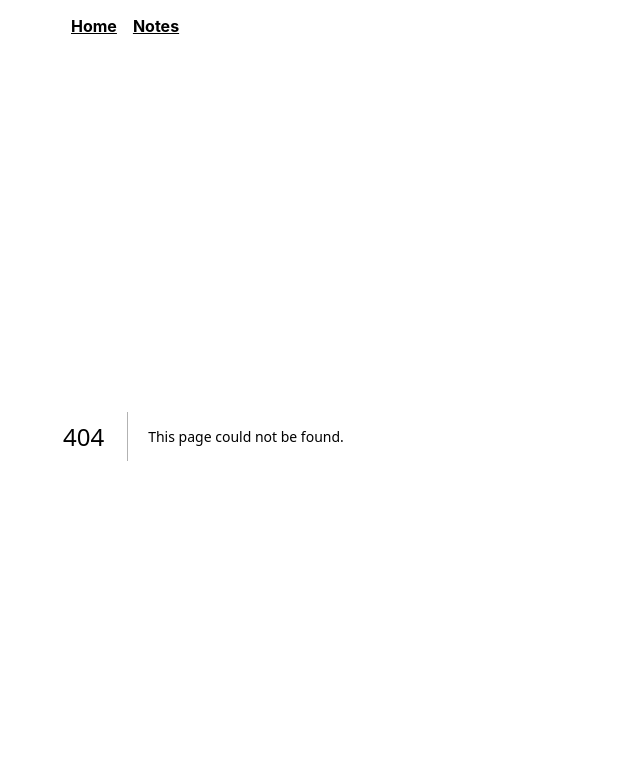
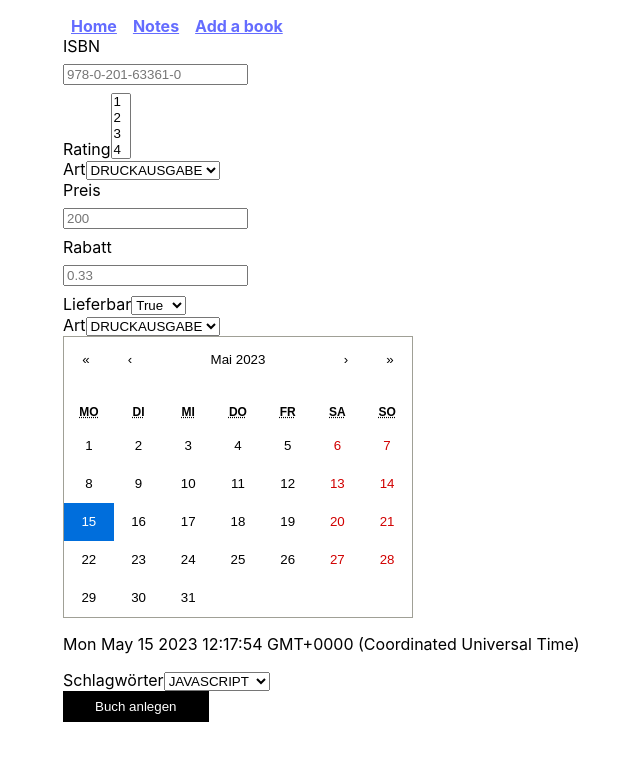
Before and after one commit to Yuszi/BuchWeb, a Next.js app: page /create in a window 1280 px wide. Before the commit this address had no page. Shown: the top 760 px of the page, without its empty margins (1-641 px from the left). Built offline with nearby package versions, Linux system fonts and the light colour scheme.

Commit message:
more focus on adding book

```diff
--- a/package.json
+++ b/package.json
@@ -17,12 +17,15 @@
     "@types/react-dom": "18.2.4",
     "axios": "1.4.0",
     "bootstrap": "5.2.3",
+    "cdbreact": "^1.5.17",
     "eslint": "8.40.0",
     "eslint-config-next": "13.4.2",
     "fontawesome": "5.6.3",
+    "mdbreact": "^5.2.0",
     "next": "13.4.2",
     "prettier": "2.8.8",
     "react": "18.2.0",
+    "react-calendar": "^4.2.1",
     "react-dom": "18.2.0",
     "typescript": "5.0.4"
   },
--- /dev/null
+++ b/src/app/create/page.tsx
@@ -0,0 +1,85 @@
+"use client";
+import { useState } from 'react';
+import Calendar from 'react-calendar';
+import 'react-calendar/dist/Calendar.css';
+import styles from '../page.module.css';
+import { CDBRating, CDBContainer } from 'cdbreact';
+
+export default function Create(){
+
+  const [calendarDate, SetCalendarDate] = useState(new Date());
+
+  const handleDateChange = (date: Date) => {
+    SetCalendarDate(date);
+    console.log(calendarDate);
+  };
+
+    return(
+        <form>
+  <div className="form-group">
+    <label htmlFor="exampleFormControlInput1">ISBN</label>
+    <input type="email" className="form-control" id="exampleFormControlInput1" placeholder="978-0-201-63361-0" />
+  </div>
+  <div className="form-group">
+    <label htmlFor="exampleFormControlSelect2">Rating</label>
+    <select multiple className="form-control" id="exampleFormControlSelect2">
+      <option>1</option>
+      <option>2</option>
+      <option>3</option>
+      <option>4</option>
+      <option>5</option>
+      <option>6</option>
+      <option>7</option>
+      <option>8</option>
+      <option>9</option>
+      <option>10</option>
+    </select>
+  </div>
+  <div className="form-group">
+    <label htmlFor="exampleFormControlSelect1">Art</label>
+    <select className="form-control" id="exampleFormControlSelect1">
+      <option>DRUCKAUSGABE</option>
+      <option>KINDLE</option>
+    </select>
+  </div>
+  <div className="form-group">
+    <label htmlFor="exampleFormControlInput1">Preis</label>
+    <input type="email" className="form-control" id="exampleFormControlInput1" placeholder="200" />
+  </div>
+  <div className="form-group">
+    <label htmlFor="exampleFormControlInput1">Rabatt</label>
+    <input type="email" className="form-control" id="exampleFormControlInput1" placeholder="0.33" />
+  </div>
+  <div className="form-group">
+    <label htmlFor="exampleFormControlSelect1">Lieferbar</label>
+    <select className="form-control" id="exampleFormControlSelect1">
+      <option>True</option>
+      <option>False</option>
+    </select>
+  </div>
+  <div className="form-group">
+    <label htmlFor="exampleFormControlSelect1">Art</label>
+    <select className="form-control" id="exampleFormControlSelect1">
+      <option>DRUCKAUSGABE</option>
+      <option>KINDLE</option>
+    </select>
+  </div>
+  <Calendar value={calendarDate}
+            onChange={handleDateChange}
+            showNeighboringMonth={false}
+            locale={'de-DE'}
+  ></Calendar>
+  <p>{calendarDate.toString()}</p>
+  <div className="form-group">
+    <label htmlFor="exampleFormControlSelect1">Schlagwörter</label>
+    <select className="form-control" id="exampleFormControlSelect1">
+      <option>JAVASCRIPT</option>
+      <option>TYPESCRIPT</option>
+    </select>
+  </div>
+  <div>
+    <button type="button" className={styles.button}>Buch anlegen</button>
+  </div>
+</form>
+    )
+}
--- a/src/app/globals.css
+++ /dev/null
@@ -1,51 +0,0 @@
-* {
-  box-sizing: border-box;
-}
-
-html,
-body {
-  padding: 0;
-  margin: 0;
-  font-family: -apple-system, BlinkMacSystemFont, Segoe UI, Roboto, Oxygen, Ubuntu, Cantarell, Fira Sans, Droid Sans,
-    Helvetica Neue, sans-serif;
-    padding: 0 2rem;
-}
-
-a {
-  color: inherit;
-  text-decoration: none;
-  padding: 0;
-  margin: 0;
-}
-
-main {
-  min-height: 100vh;
-  padding: 1rem 0;
-  display: flex;
-  flex-direction: column;
-  justify-content: flex-start;
-  align-items: flex-start;
-}
-
-input, textarea {
-  display: block;
-  max-width: 300px;
-  margin: 0.5rem 0;
-}
-
-button {
-  background-color: #000000;
-  border: none;
-  color: white;
-  padding: 0.5rem 2rem;
-  text-align: center;
-  text-decoration: none;
-  display: inline-block;
-  cursor: pointer;
-}
-
-nav a {
-  font-weight: bold;
-  margin: 0 0.5rem;
-  text-decoration: underline;
-}
--- a/src/app/layout.tsx
+++ b/src/app/layout.tsx
@@ -1,4 +1,4 @@
-import './globals.css'
+import './page.module.css';
 import Link from 'next/link'
 import { Inter } from 'next/font/google'
 
@@ -25,6 +25,9 @@ export default function RootLayout({
             <Link href="/notes">
               Notes
             </Link>
+            <Link href="/create">
+              Add a book
+            </Link>
           </nav>
           {children}
         </main>
--- a/src/app/page.module.css
+++ b/src/app/page.module.css
@@ -12,10 +12,13 @@ body {
 }
 
 a {
-  color: inherit;
+  color: #646cff;
   text-decoration: none;
   padding: 0;
   margin: 0;
+}
+a:hover {
+  color: #535bf2;
 }
 
 main {
@@ -33,7 +36,7 @@ input, textarea {
   margin: 0.5rem 0;
 }
 
-button {
+.button {
   background-color: #000000;
   border: none;
   color: white;
@@ -44,6 +47,7 @@ button {
   cursor: pointer;
 }
 
+
 nav a {
   font-weight: bold;
   margin: 0 0.5rem;
--- a/src/app/page.tsx
+++ b/src/app/page.tsx
@@ -1,5 +1,5 @@
 import SearchBook from "./SearchBook";
-import './app.module.css';
+import './page.module.css';
 export default function Page(){
 
   return(
```
Also changed, not shown: src/app/SearchBook.tsx (+8 -5 lines), src/app/create/page.module.css (added), 1 other file (tests, documents, lock files or other folders).
